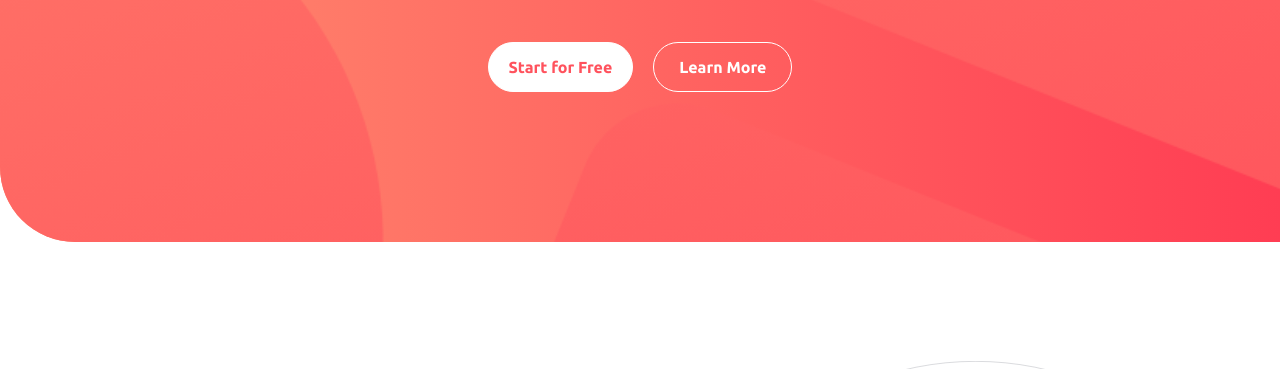
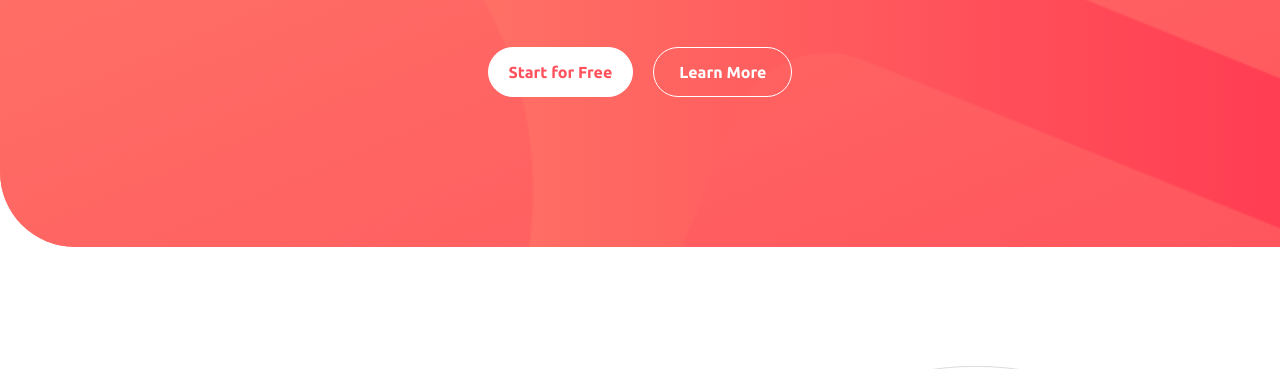
Before and after one commit to SergioCzP/blogr, a website: page index.html in a window 1280 px wide. Shown: the part 353-722 px from the top of the page. Drawn offline with Linux system fonts and the light colour scheme.

Commit message:
large: header

```diff
--- a/src/scss/ui/header/_header.scss
+++ b/src/scss/ui/header/_header.scss
@@ -25,6 +25,10 @@
       background-image: url("../img/bg-pattern-intro-desktop.svg");
       background-position: -100rem -125rem;
     }
+
+    @include m.large {
+      background-position: -85rem -130rem;
+    }
   }
 
   &__container {
@@ -33,6 +37,10 @@
 
     @include m.medium {
       padding: 6rem 2.5rem 15rem;
+    }
+
+    @include m.large {
+      padding: 6rem 10rem 15rem;
     }
   }
 
@@ -47,6 +55,10 @@
       flex-wrap: nowrap;
       justify-content: flex-start;
       gap: 2.5rem;
+    }
+
+    @include m.large {
+      gap: 6.5rem;
     }
   }
 
@@ -119,6 +131,10 @@
 
     @include m.medium {
       margin-top: 2rem;
+    }
+
+    @include m.large {
+      margin-top: 2.5rem;
     }
 
     &:first-of-type {
```
Also changed, not shown: build/css/app.css, 1 other file.
